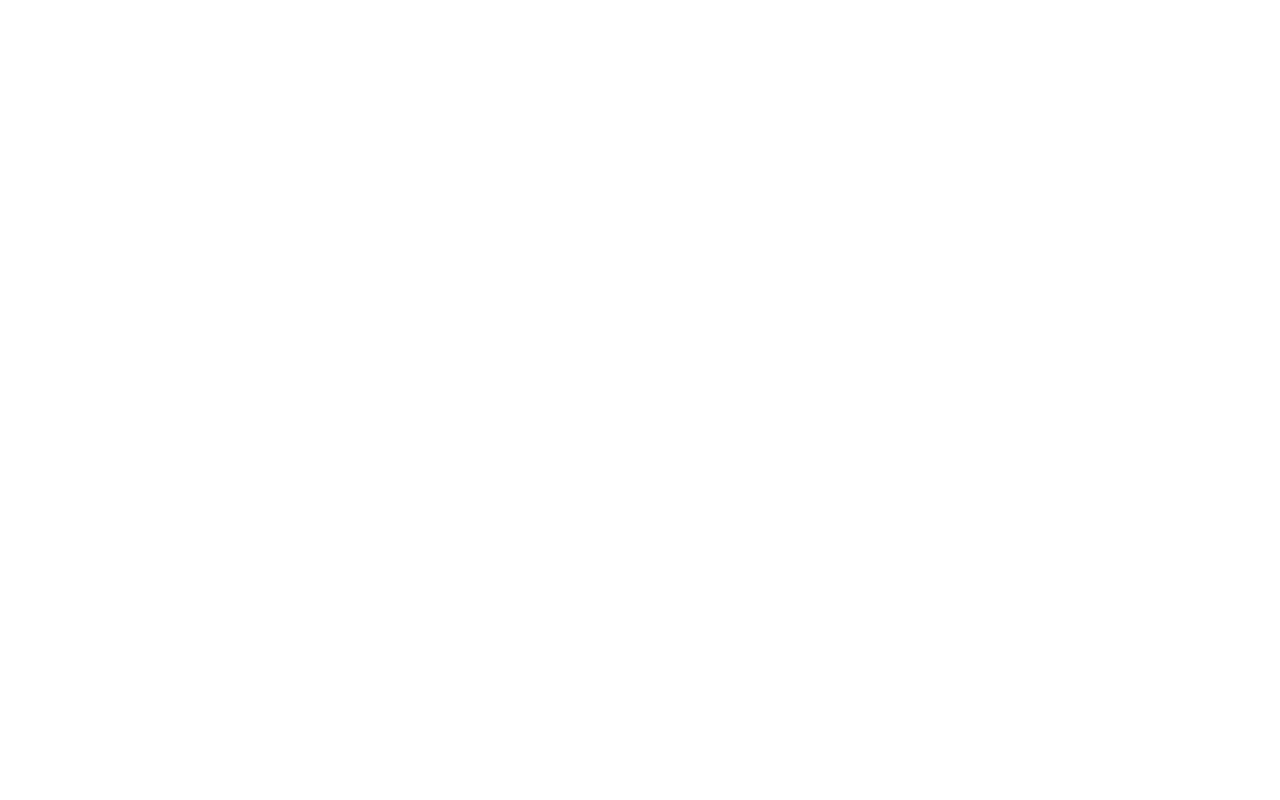
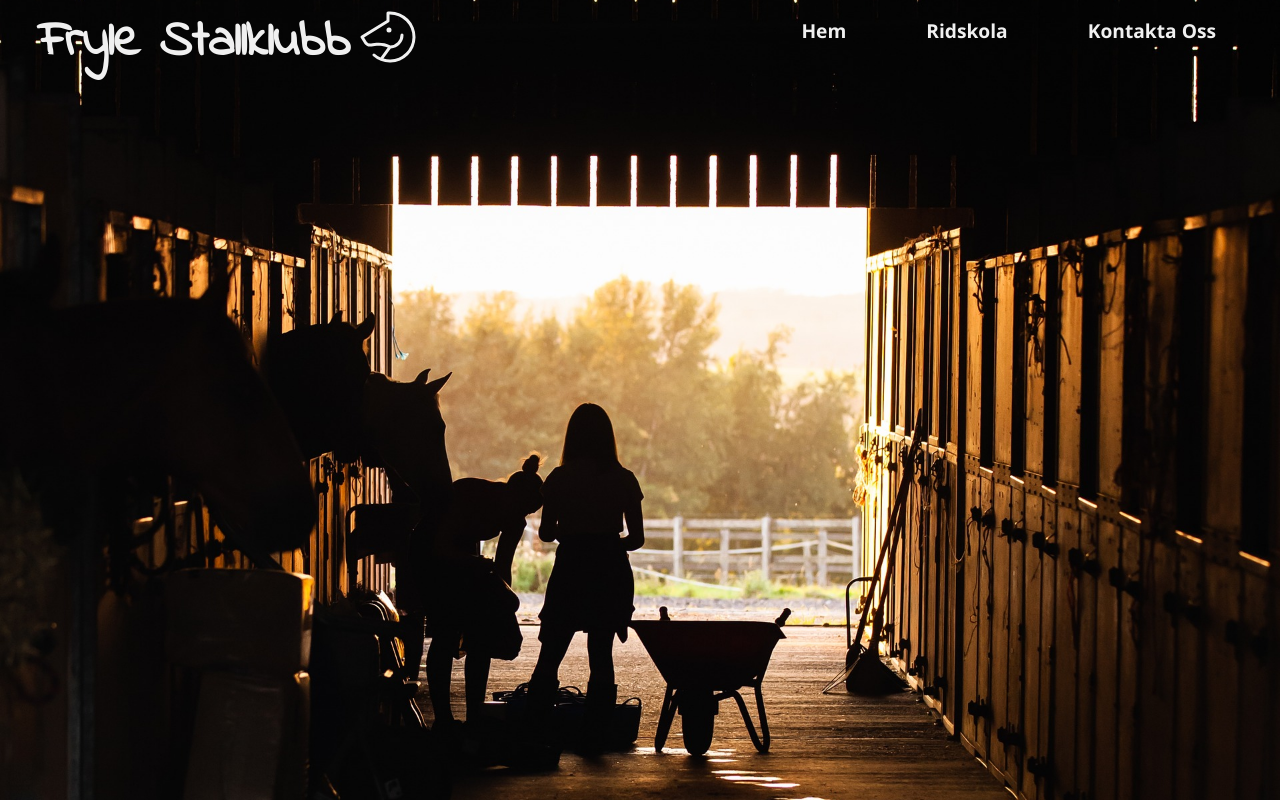
Before and after one commit to adrianbodin/fryelestallklubb, a plain HTML site: page index.html in a window 1280 px wide. Drawn offline with nearby package versions, Linux system fonts and the light colour scheme.

Commit message:
Started on the site/navbar

```diff
--- a/index.html
+++ b/index.html
@@ -5,8 +5,25 @@
     <meta name="viewport" content="width=device-width, initial-scale=1.0">
     <title>Startsida</title>
     <link rel="stylesheet" href="styles.css">
+    <link rel="preconnect" href="https://fonts.googleapis.com">
+    <link rel="preconnect" href="https://fonts.gstatic.com" crossorigin>
+    <link href="https://fonts.googleapis.com/css2?family=Indie+Flower&display=swap" rel="stylesheet">
+    <link rel="preconnect" href="https://fonts.googleapis.com">
+    <link rel="preconnect" href="https://fonts.gstatic.com" crossorigin>
+    <link href="https://fonts.googleapis.com/css2?family=Open+Sans:wght@400;700&display=swap" rel="stylesheet">
 </head>
-<body>
-
+<body class="home">
+    <header>
+        <div class="navbar">
+            <div class="logo"><h1>Fryle Stallklubb</h1><svg class= "horse-svg" http://www.w3.org/2000/svg" width="1em" height="1em" viewBox="0 0 256 256"><path d="M134 100a10 10 0 1 1-10-10a10 10 0 0 1 10 10Zm96 29.45A102.29 102.29 0 0 1 130.06 230h-2.13A101.33 101.33 0 0 1 60 204.47a6 6 0 1 1 8-8.94a87.12 87.12 0 0 0 22.09 14.39l29-39.89c-23.93-11.37-50.18-6.93-64.8-4.45a29.84 29.84 0 0 1-29.38-12a3.62 3.62 0 0 1-.22-.32l-13.79-22a6 6 0 0 1 1.95-8.29L114 60.65V32a6 6 0 0 1 6-6h8a102 102 0 0 1 102 103.45Zm-12-.17A90 90 0 0 0 128 38h-2v26a6 6 0 0 1-2.86 5.11l-98.85 60.83l10.47 16.74a17.91 17.91 0 0 0 17.54 7.06c15.82-2.67 48.42-8.18 77.23 8.22A42 42 0 0 0 170 120a6 6 0 0 1 12 0a54.06 54.06 0 0 1-50.87 53.9l-29.36 40.37a92.83 92.83 0 0 0 28.05 3.73A90.28 90.28 0 0 0 218 129.28Z"/></svg></div>
+            <nav>
+                <ul class="links">
+                    <li class="nav-item"><a href="index.html">Hem</a></li>
+                    <li class="nav-item"><a href="school.html">Ridskola</a></li>
+                    <li class="nav-item"><a href="contact.html">Kontakta Oss</a></li>
+                </ul>
+            </nav>
+        </div>
+    </header>
 </body>
 </html>
--- a/styles.css
+++ b/styles.css
@@ -0,0 +1,78 @@
+body {
+    background-color: #F0F0F0;
+    font-family: 'Open Sans', sans-serif;
+}
+
+* {
+    margin: 0;
+    padding: 0;
+}
+
+.home {
+    height: 100vh;
+    background-image: url(./img/other/stall.jpg);
+    background-size: cover;
+    background-position: center;
+}
+
+.navbar {
+    display: flex;
+    align-items: center;
+    justify-content: space-between;
+    width: 100%;
+    height: 60px;
+    text-align: center;
+
+}
+
+.logo {
+    font-family: 'Indie Flower', cursive;
+    font-size: 2vw;
+    color: #F0F0F0;
+    display: flex;
+    gap: 0.5rem;
+    margin: 2% 0 0 3%;
+}
+
+.links {
+    display: flex;
+    gap: 1rem;
+    list-style: none
+}
+
+li a {
+    text-decoration: none;
+    color: #F0F0F0;
+    font-size: 1.5vw;
+    margin-right: 5vw;
+    font-weight: 700;
+}
+
+.horse-svg {
+    fill: #F0F0F0;
+    font-size: 2.5em;
+}
+
+@media (max-width: 600px) {
+    .links {
+        justify-content: center;
+    }
+
+    .logo {
+        justify-content: center;
+        margin: 0.5rem;
+        font-size: 4vw;
+    }
+
+    .navbar {
+        display: block;
+    }
+
+    .nav-item {
+        margin: 0.5rem;
+    }
+
+    li a {
+        font-size: 4vw;
+    }
+}
```
Also changed, not shown: img/other/stall.jpg (added).
